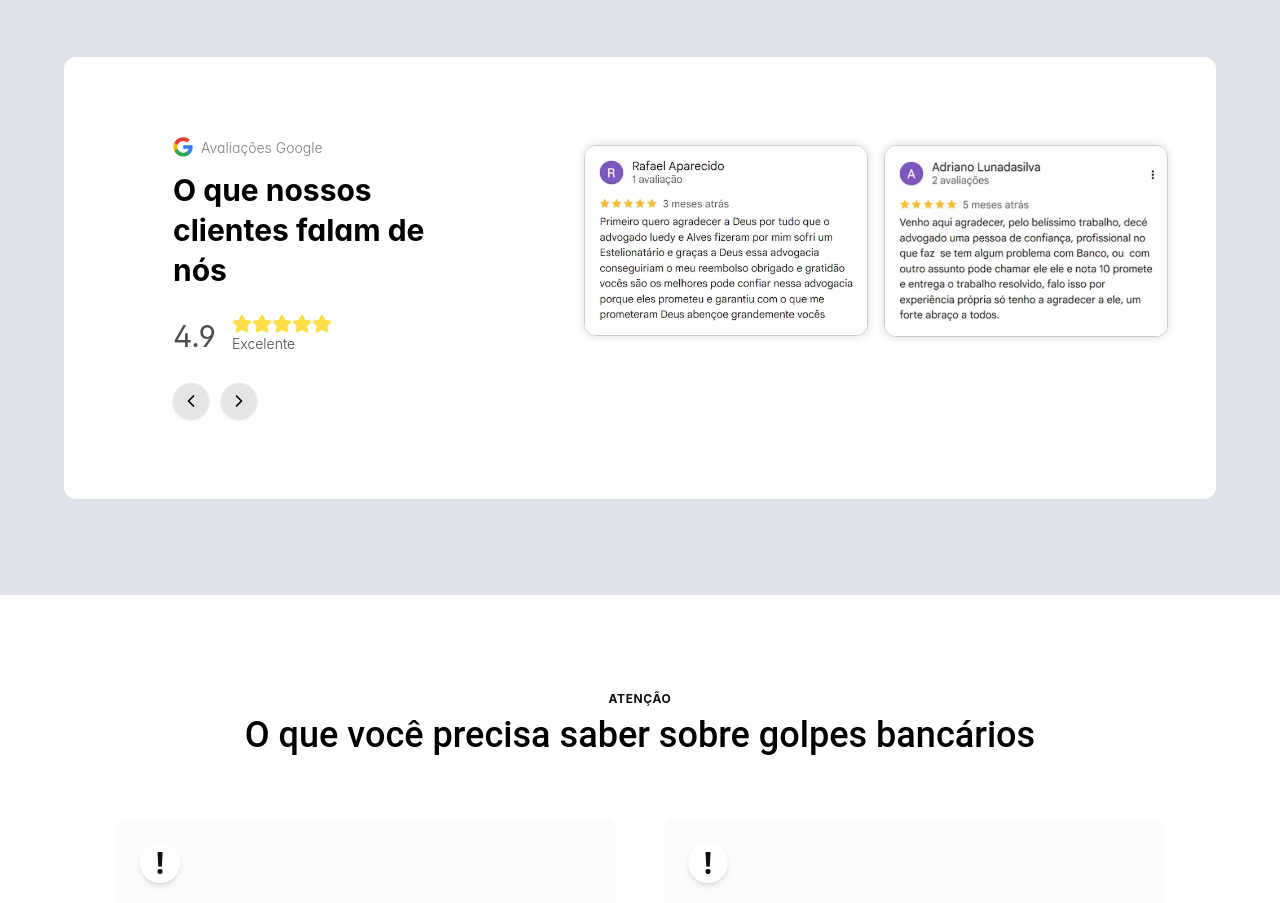
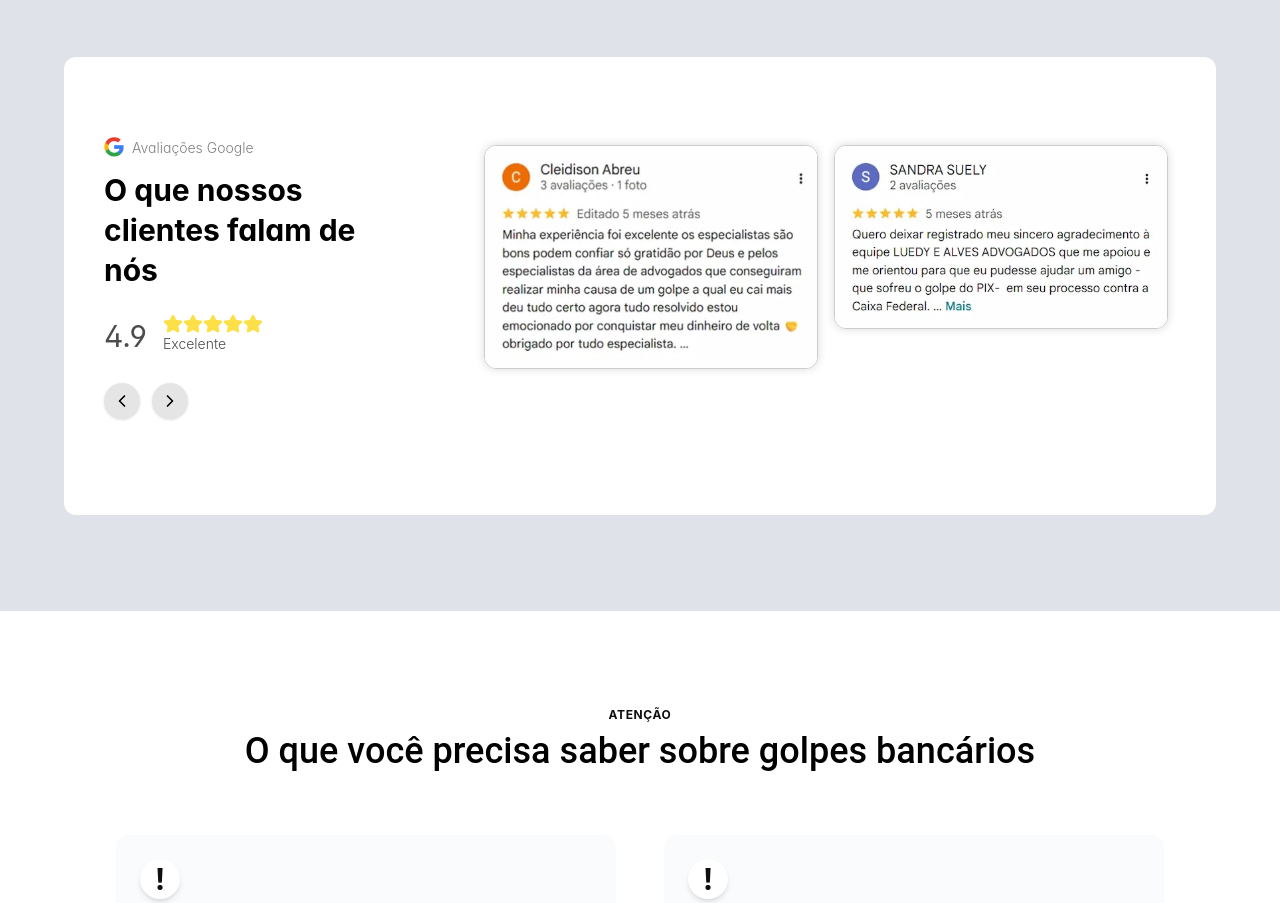
Before and after one commit to Paper-Street-Softwares/LPS-Luedys-e-Alves-Advogados, a React (Vite) app: page / in a window 1280 px wide. Shown: the part 1040-1943 px from the top of the page. Built offline with nearby package versions, Linux system fonts and the light colour scheme.

Commit message:
fix: lógica do carousel

```diff
--- a/src/components/sections/SocialProof.jsx
+++ b/src/components/sections/SocialProof.jsx
@@ -14,11 +14,11 @@ function SocialProof({ colorMode }) {
   const responsiveOptions = [
     {
       breakpoint: "3000px",
-      numVisible: 2,
+      numVisible: 3,
       numScroll: 2,
     },
     {
-      breakpoint: "1024px",
+      breakpoint: "1280px",
       numVisible: 2,
       numScroll: 1,
     },
@@ -40,26 +40,16 @@ function SocialProof({ colorMode }) {
     );
   };
 
-  const totalPages = Math.ceil(imagens.length / 2);
-
   const [page, setPage] = useState(0);
   const carouselRef = useRef(null);
 
   const next = () => {
-    setPage((prev) => (prev + 1) % totalPages);
+    setPage((prev) => prev + 1);
   };
 
   const prev = () => {
-    setPage((prev) => (prev - 1 + totalPages) % totalPages);
+    setPage((prev) => prev - 1);
   };
-
-  useEffect(() => {
-    const interval = setInterval(() => {
-      setPage((prev) => (prev + 1) % totalPages);
-    }, 3000);
-
-    return () => clearInterval(interval);
-  }, [totalPages]);
 
   let text, textOpacity, bgContainer;
 
@@ -102,7 +92,7 @@ function SocialProof({ colorMode }) {
           className={`rounded-xl p-5 w-full desktop1:px-10 py-20 max-w-[1215px] ${bgContainer}`}
         >
           <div className="flex w-full justify-between relative flex-col desktop1:flex-row desktop1:gap-6">
-            <div className="font-secondFont tablet1:w-[400px] desktop1:w-[310px] mx-auto">
+            <div className="font-secondFont tablet1:w-[400px] desktop1:w-[310px] mx-auto desktop1:mx-0">
               <section className="flex items-center gap-2 mb-3 w-full justify-center desktop1:justify-start">
                 <img
                   src={imgGoogle}
@@ -161,7 +151,7 @@ function SocialProof({ colorMode }) {
                 </div>
               </section>
 
-              <div className="flex gap-3 mt-4 justify-center desktop1:justify-start mb-4 desktop1:mb-0">
+              <div className="flex gap-3 mt-4 justify-center mb-4 desktop1:justify-start">
                 <button
                   onClick={prev}
                   className="p-2 rounded-full bg-black/10 shadow"
@@ -178,8 +168,8 @@ function SocialProof({ colorMode }) {
               </div>
             </div>
 
-            <div className="desktop1:w-[600px] pb-6 desktop1:pb-0">
-              <div className="w-full mb-6">
+            <div className="desktop1:w-[600px] desktop2:w-[700px] desktop3:w-[800px]">
+              <div className="w-full">
                 <Carousel
                   value={imagens}
                   numScroll={1}
@@ -189,9 +179,9 @@ function SocialProof({ colorMode }) {
                   itemTemplate={productTemplate}
                   circular
                   showIndicators={false}
-                  autoplayInterval={false}
+                  autoplayInterval={3000}
                   page={page}
-                  onPageChange={(e) => setPage(e.page)}
+                  // onPageChange={(e) => setPage(e.page)}
                 />
               </div>
             </div>
```
